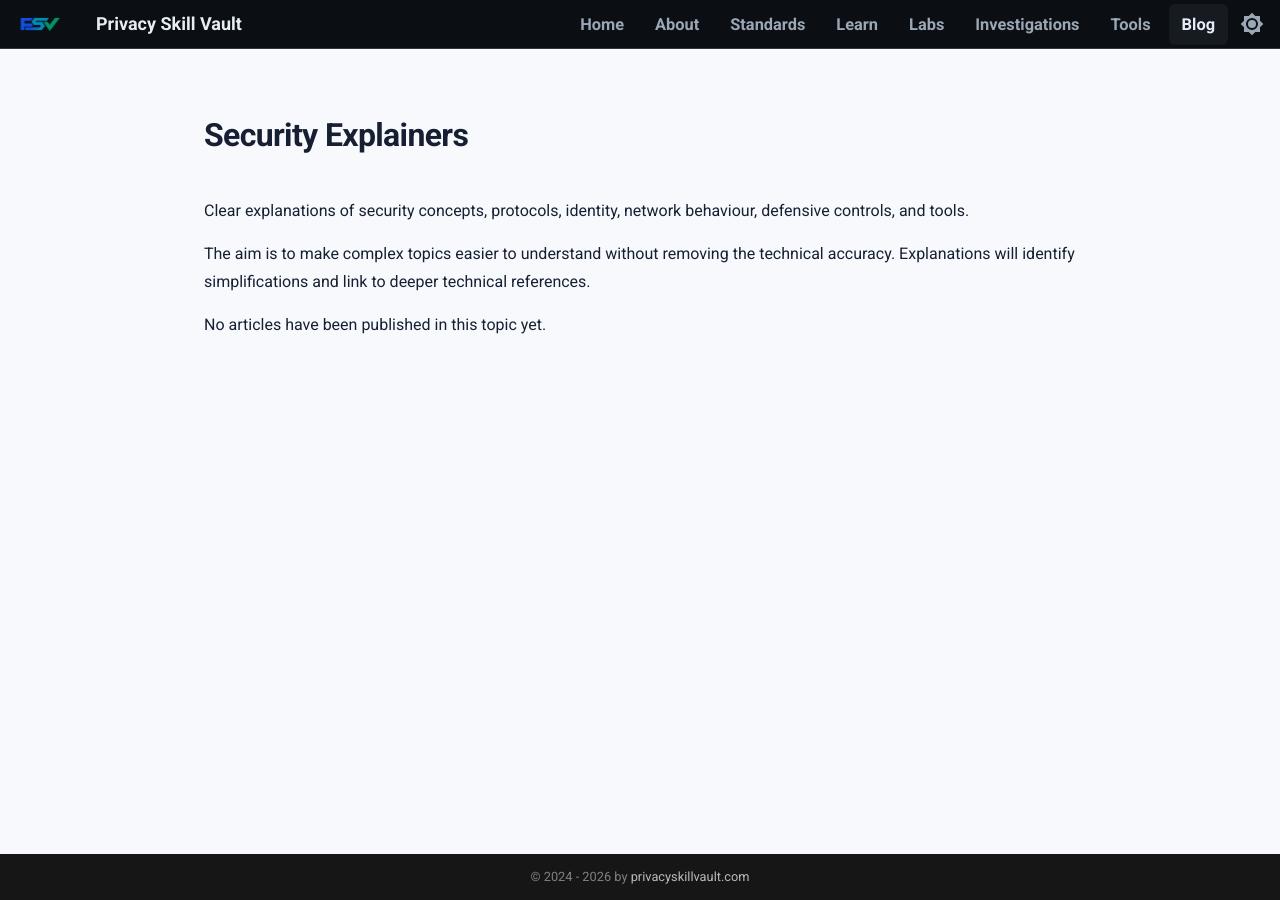
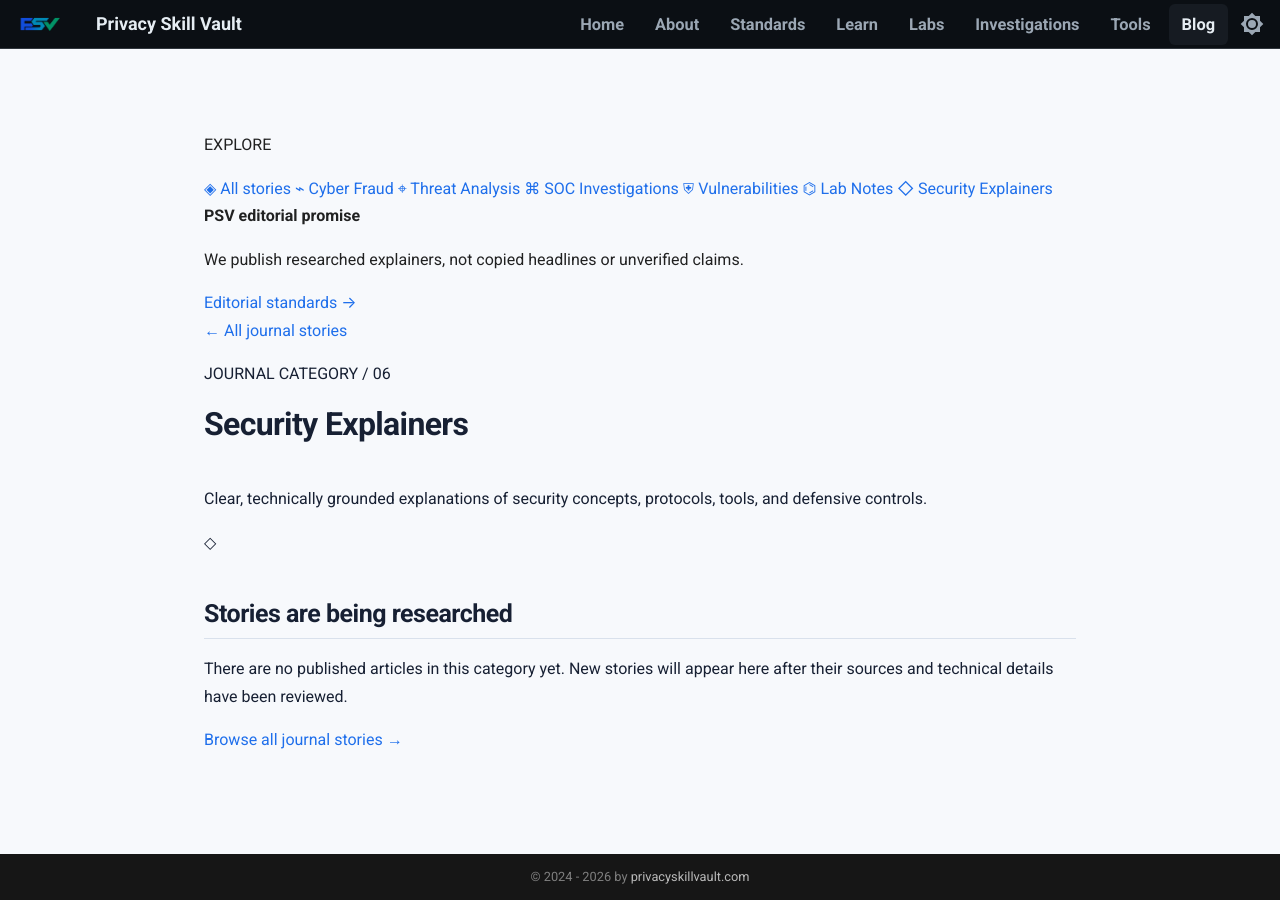
Before and after one commit to PrivacySkillVault/privacyskillvault.github.io, an MkDocs documentation site: the page built from docs/blog/security-explainers/index.md, in a window 1280 px wide. Built offline with MkDocs 1.6.1 and Material for MkDocs 9.7.7, drawn with Linux system fonts in a browser that asks for light colours.

Commit message:
Redesign Security Explainers journal category page

```diff
--- a/docs/blog/security-explainers/index.md
+++ b/docs/blog/security-explainers/index.md
@@ -1,7 +1,20 @@
-# Security Explainers
-
-Clear explanations of security concepts, protocols, identity, network behaviour, defensive controls, and tools.
-
-The aim is to make complex topics easier to understand without removing the technical accuracy. Explanations will identify simplifications and link to deeper technical references.
-
-No articles have been published in this topic yet.
+<div class="psv-journal-shell psv-journal-shell--category">
+  <aside class="psv-journal-sidebar" aria-label="Journal categories">
+    <p class="psv-journal-side-label">EXPLORE</p>
+    <a class="psv-journal-side-link" href="../"><span class="psv-side-mark">◈</span> All stories</a>
+    <a class="psv-journal-side-link" href="../cyber-fraud/"><span class="psv-side-mark">⌁</span> Cyber Fraud</a>
+    <a class="psv-journal-side-link " href="../threat-analysis/"><span class="psv-side-mark">⌖</span> Threat Analysis</a>
+    <a class="psv-journal-side-link " href="../soc-investigations/"><span class="psv-side-mark">⌘</span> SOC Investigations</a>
+    <a class="psv-journal-side-link " href="../vulnerabilities/"><span class="psv-side-mark">⛨</span> Vulnerabilities</a>
+    <a class="psv-journal-side-link " href="../lab-notes/"><span class="psv-side-mark">⌬</span> Lab Notes</a>
+    <a class="psv-journal-side-link is-active" href="../security-explainers/"><span class="psv-side-mark">◇</span> Security Explainers</a>
+    <div class="psv-journal-sidebar-note"><strong>PSV editorial promise</strong><p>We publish researched explainers, not copied headlines or unverified claims.</p><a href="../editorial-standards/">Editorial standards →</a></div>
+  </aside>
+  <main class="psv-journal-main psv-category-main">
+    <a class="psv-journal-back" href="../">← All journal stories</a>
+    <p class="psv-journal-kicker">JOURNAL CATEGORY / 06</p>
+    <h1>Security Explainers</h1>
+    <p class="psv-category-deck">Clear, technically grounded explanations of security concepts, protocols, tools, and defensive controls.</p>
+    <div class="psv-journal-empty"><span>◇</span><h2>Stories are being researched</h2><p>There are no published articles in this category yet. New stories will appear here after their sources and technical details have been reviewed.</p><a href="../">Browse all journal stories →</a></div>
+  </main>
+</div>
```
